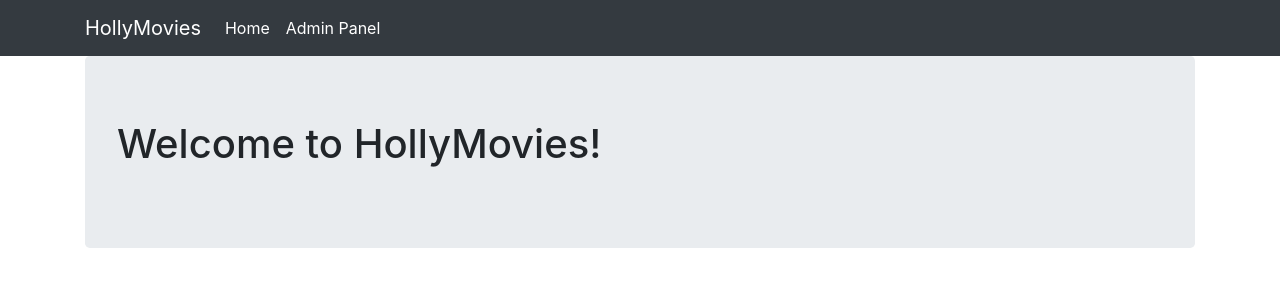
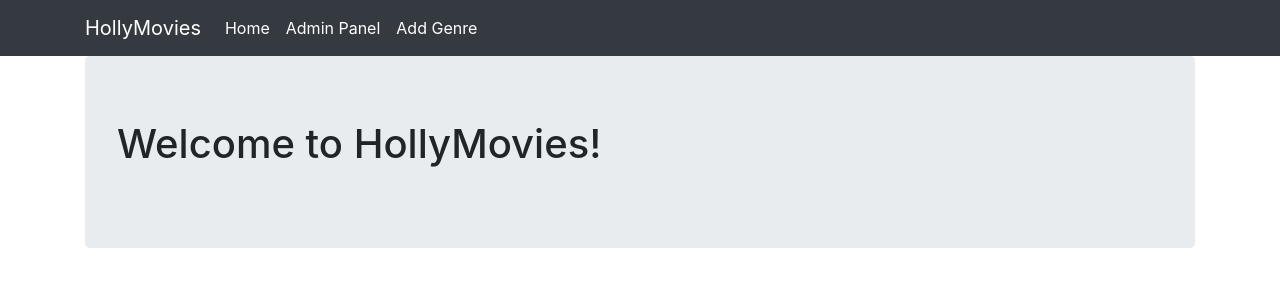
Before and after one commit to PatrykJuniorPy/hollywoodmovies, a Django app: page / in a window 1280 px wide. Shown: the top 300 px of the page. Run offline with Django 3.2, Linux system fonts and the light colour scheme; data that the repository does not hold is empty; some libraries are stand-ins or nearby versions.

Commit message:
update create-genre

```diff
--- a/hollymovies/hollymovies/urls.py
+++ b/hollymovies/hollymovies/urls.py
@@ -15,12 +15,14 @@ Including another URLconf
 """
 from django.contrib import admin
 from django.urls import path
-from viewer.views import hello_view, MoviesView
+from viewer.views import create_genre, hello_view, MoviesView, CreateGenre
 
 
 urlpatterns = [
     path('admin/', admin.site.urls, name='a'),
     path('hello/<s0>', hello_view,),
     path('', MoviesView.as_view(), name='index'),
+    # path('/create-genre', CreateGenre.as_view(), name='genre'),
+    path('create-genre/', create_genre, name="new-genre"),
 
 ]
--- a/hollymovies/viewer/templates/base.html
+++ b/hollymovies/viewer/templates/base.html
@@ -30,6 +30,9 @@
             <a class="nav-item nav-link active" href="/admin">
               Admin Panel
             </a>
+            <a class="nav-item nav-link active" href="{% url 'new-genre' %}">
+              Add Genre
+            </a>
           </div>
         </div>
       </nav>
--- a/hollymovies/viewer/views.py
+++ b/hollymovies/viewer/views.py
@@ -1,6 +1,6 @@
 from django.shortcuts import render
 from django.http import HttpResponse
-from viewer.models import Movie
+from viewer.models import Movie, Genre
 from django.views.generic import ListView
 
 def hello_view(request, s0):
@@ -10,6 +10,11 @@ def hello_view(request, s0):
         template_name="hello.html",
         context={'adjectives': [s0,s1, 'beatiful', 'wonderful']}
     )
+
+class CreateGenre(ListView):
+    template_name="create-genre.html"
+    model = Genre
+
 
 class MoviesView(ListView):
     template_name="movies.html"
@@ -28,3 +33,11 @@ class MoviesView(ListView):
 #         template_name='movies.html',
 #         context={'movies': Movie.objects.all()}
 #     )
+
+def create_genre(request):
+    new_genre_name= request.GET.get('new-name', None)
+    if new_genre_name is None:
+        return render(request, template_name='create-genre.html')
+    else:
+        Genre.objects.create(name=new_genre_name)
+        return HttpResponse(f"{new_genre_name} added to database!")
```
Also changed, not shown: hollymovies/viewer/templates/create-genre.html (+6 -2 lines).
